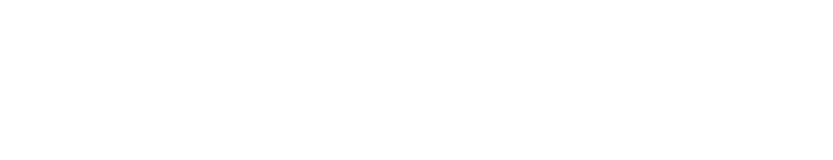
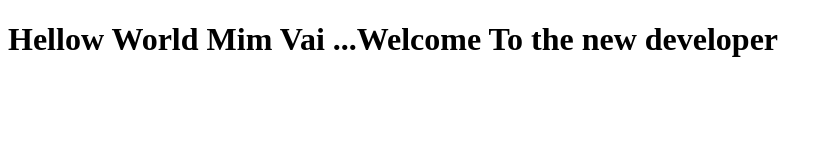
Before and after one commit to Mim-Hakkani/Hakkani_portfolio, a plain HTML site: page index.html in a window 1280 px wide. Shown: the whole page, without its empty margins (0-833 px from the left). Drawn offline with Linux system fonts and the light colour scheme.

Commit message:
add image folder and testing h1 tags

```diff
--- a/index.html
+++ b/index.html
@@ -8,6 +8,6 @@
     <link rel="stylesheet" href="style.css">
 </head>
 <body>
-
+    <h1>Hellow World Mim Vai ...Welcome To the new developer </h1>
 </body>
 </html>
```
